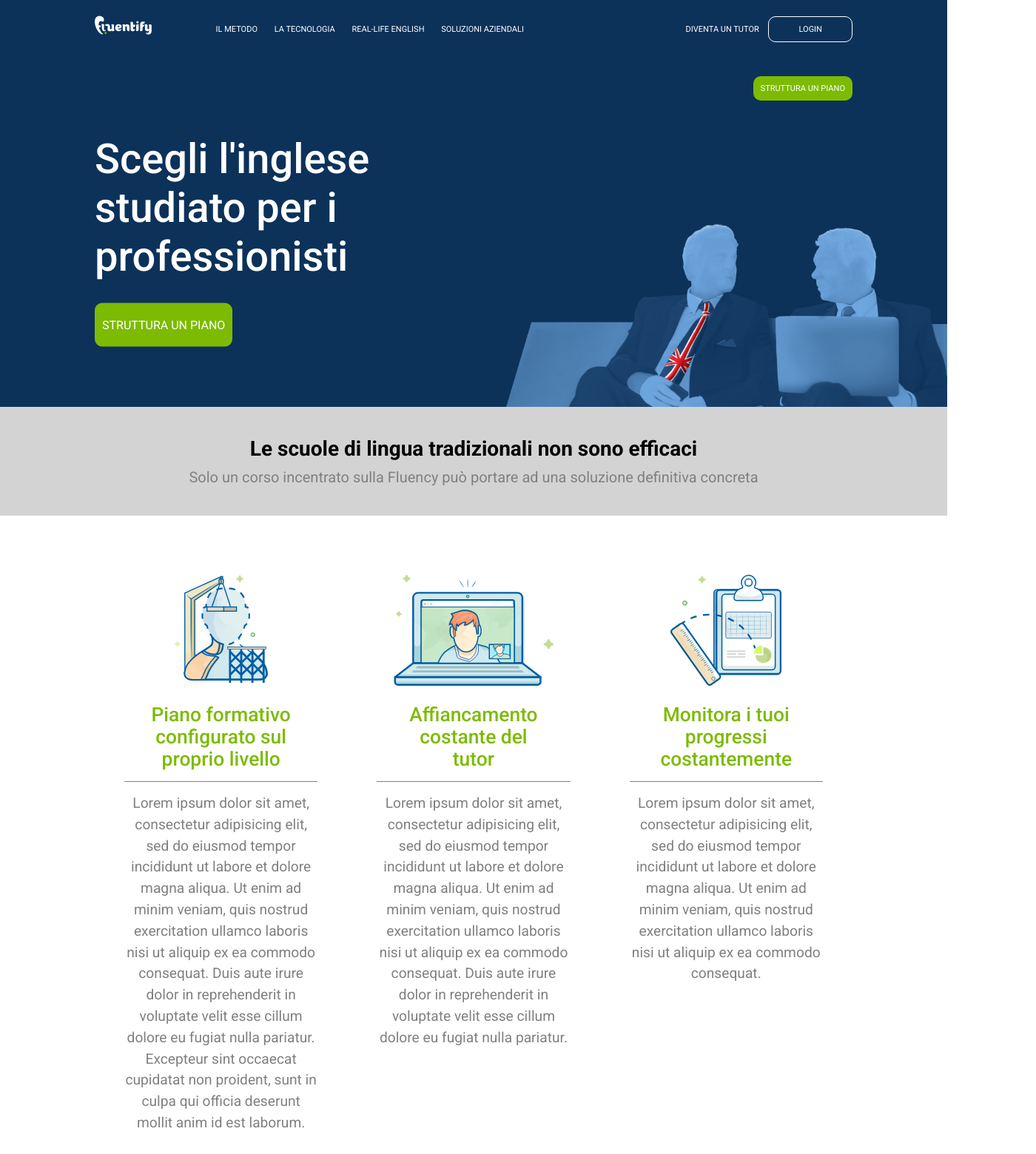
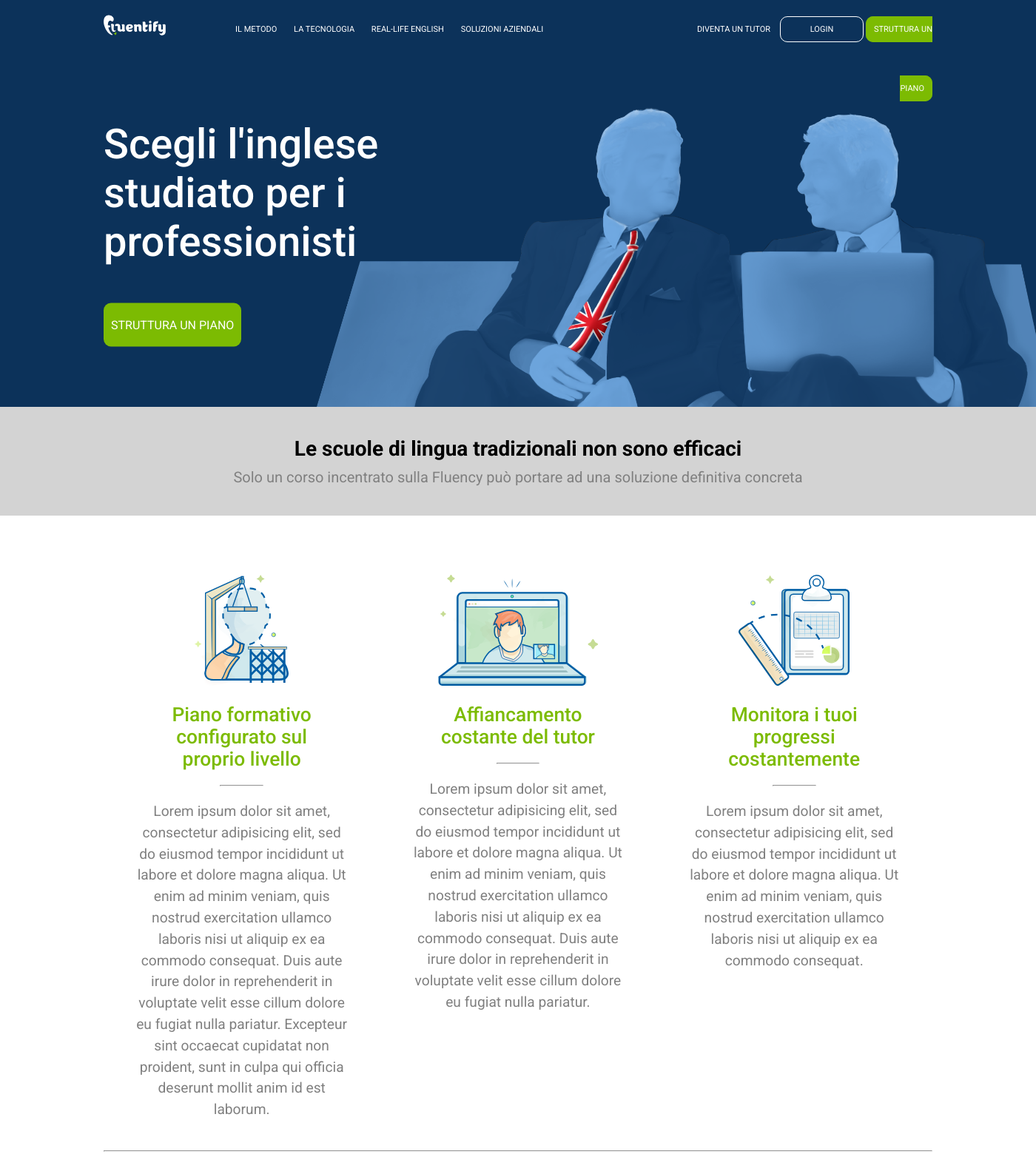
Before and after one commit to lorismatteri/htmlcss-fluentify, a plain HTML site: page index.html in a window 1280 px wide. Shown: the top 1560 px of the page at 74% size, 1400 px wide, since content can reach past the window. Drawn offline with Linux system fonts and the light colour scheme.

Commit message:
Correzioni
Sistemato header che si rompeva riducendo le dimensioni del browser, sistemate sezioni in main con hr al posto di border

```diff
--- a/css/style.css
+++ b/css/style.css
@@ -7,6 +7,8 @@ box-sizing: border-box;
 
 body {
   font-family: 'Roboto', sans-serif;
+  min-width: 1400px;
+  overflow-x: hidden;
 }
 
 .bg_blue {
@@ -21,13 +23,14 @@ body {
   background: #D3D3D3;
 }
 
-.border_top {
-  border-top: 1px solid lightgrey;
-}
 /* /UTILITY */
 
 #site_header {
   height: 550px;
+  background-image: url('../img/banner_header.png');
+  background-size: 1000px;
+  background-repeat: no-repeat;
+  background-position: 106% 110%;
 }
 
 #site_footer {
@@ -37,7 +40,6 @@ body {
 
 .container {
   width: 80%;
-  /* height: 100%; */
   margin: auto;
 }
 
@@ -122,13 +124,16 @@ body {
   text-decoration: none;
   border-radius: 10px;
   padding: 20px 10px;
+  display: inline-block;
 }
 
-.hero_container {
-  background-image: url('../img/banner_header.png');
-  background-size: 50%;
-  background-repeat: no-repeat;
-  background-position: 106% 110%;
+.btn_sm {
+  color: white;
+  text-transform: uppercase;
+  text-decoration: none;
+  border-radius: 10px;
+  padding: 20px 10px;
+  border: 1px solid #7CBB02;
 }
 
 /* SEZIONE MAIN */
@@ -172,16 +177,21 @@ div.col_3 h4 {
   color: #7CBB02;
   font-size: 1.65em;
   font-weight: 500;
-  padding-bottom: 15px;
-  border-bottom: 1px solid grey;
+  padding: 0 30px;
+}
+
+div.col_3 hr {
+  margin: 20px auto;
+  width: 20%;
+  color: #808080;
 }
 
 div.col_3 p {
   font-size: 1.2em;
-  margin-top: 15px;
   line-height: 1.5em;
   color: grey;
 }
+
 .col_2 {
   float: left;
   width: 50%;
@@ -190,11 +200,11 @@ div.col_3 p {
 
 div.col_2 h3 {
   font-size: 2em;
-  width: 65%;
+  width: 70%;
 }
 
 div.col_2 p {
-  width: 65%;
+  width: 70%;
   font-size: 1.25em;
   color: grey;
   line-height: 1.5em;
--- a/index.html
+++ b/index.html
@@ -10,7 +10,8 @@
     <!-- TESTATA SITO -->
     <header id="site_header" class="bg_blue">
 
-      <nav class="navbar container">
+      <div class="container">
+        <nav class="navbar">
 
           <div class="logo"></div>
           <!-- /.logo -->
@@ -29,7 +30,7 @@
 
             <a href="">Diventa un tutor</a>
             <a href="" id="btn_border">Login</a>
-          <a href="" class="btn bg_green">Struttura un piano</a>
+            <a href="" class="btn_sm bg_green">Struttura un piano</a>
 
           </div>
           <!-- /.menu_right -->
@@ -37,8 +38,7 @@
         </nav>
         <!-- /.navbar -->
 
-      <div class="hero_container">
-        <div class="hero_image container">
+          <div class="hero_image">
             <div class="hero_text">
               <h1>Scegli l'inglese studiato per i professionisti</h1>
               <a href="" class="btn bg_green">Struttura un piano</a>
@@ -71,6 +71,7 @@
           <div class="col_3">
             <img src="img/profile.svg" alt="">
             <h4>Piano formativo configurato sul proprio livello</h4>
+            <hr>
             <p>
               Lorem ipsum dolor sit amet, consectetur adipisicing elit, sed do eiusmod tempor incididunt ut labore et dolore magna aliqua. Ut enim ad minim veniam, quis nostrud exercitation ullamco laboris nisi ut aliquip ex ea commodo consequat. Duis aute irure dolor in reprehenderit in voluptate velit esse cillum dolore eu fugiat nulla pariatur. Excepteur sint occaecat cupidatat non proident, sunt in culpa qui officia deserunt mollit anim id est laborum.
             </p>
@@ -78,7 +79,8 @@
 
           <div class="col_3">
             <img src="img/computer.svg" alt="">
-            <h4>Affiancamento costante del <br> tutor</h4>
+            <h4>Affiancamento costante del tutor</h4>
+            <hr>
             <p>
               Lorem ipsum dolor sit amet, consectetur adipisicing elit, sed do eiusmod tempor incididunt ut labore et dolore magna aliqua. Ut enim ad minim veniam, quis nostrud exercitation ullamco laboris nisi ut aliquip ex ea commodo consequat. Duis aute irure dolor in reprehenderit in voluptate velit esse cillum dolore eu fugiat nulla pariatur.
             </p>
@@ -87,6 +89,7 @@
           <div class="col_3">
             <img src="img/doc.svg" alt="">
             <h4>Monitora i tuoi progressi costantemente</h4>
+            <hr>
             <p>
               Lorem ipsum dolor sit amet, consectetur adipisicing elit, sed do eiusmod tempor incididunt ut labore et dolore magna aliqua. Ut enim ad minim veniam, quis nostrud exercitation ullamco laboris nisi ut aliquip ex ea commodo consequat.
             </p>
@@ -95,8 +98,10 @@
         </div>
         <!-- /FINE PRIMA RIGA -->
 
+        <hr>
+
         <!-- SECONDA RIGA -->
-        <div class="row border_top">
+        <div class="row">
 
           <div class="col_2">
             <img src="img/mountain.svg" alt="">
@@ -104,7 +109,7 @@
 
           <div class="col_2">
             <h3> Scopri il tuo livello iniziale e struttura un piano personalizzato</h3>
-            <p>Lorem ipsum dolor sit amet, consectetur adipisicing elit, sed do eiusmod tempor incididunt ut labore et dolore magna aliqua.</p>
+            <p>L'esperienza Fluentify parte sempre da un test di placement per avere una chiara visione del tuo inglese, ad oggi.</p>
             <a href="">Scopri il nostro test di placement</a>
           </div>
 
```
Lines whose indentation alone changed are shown as unchanged.
